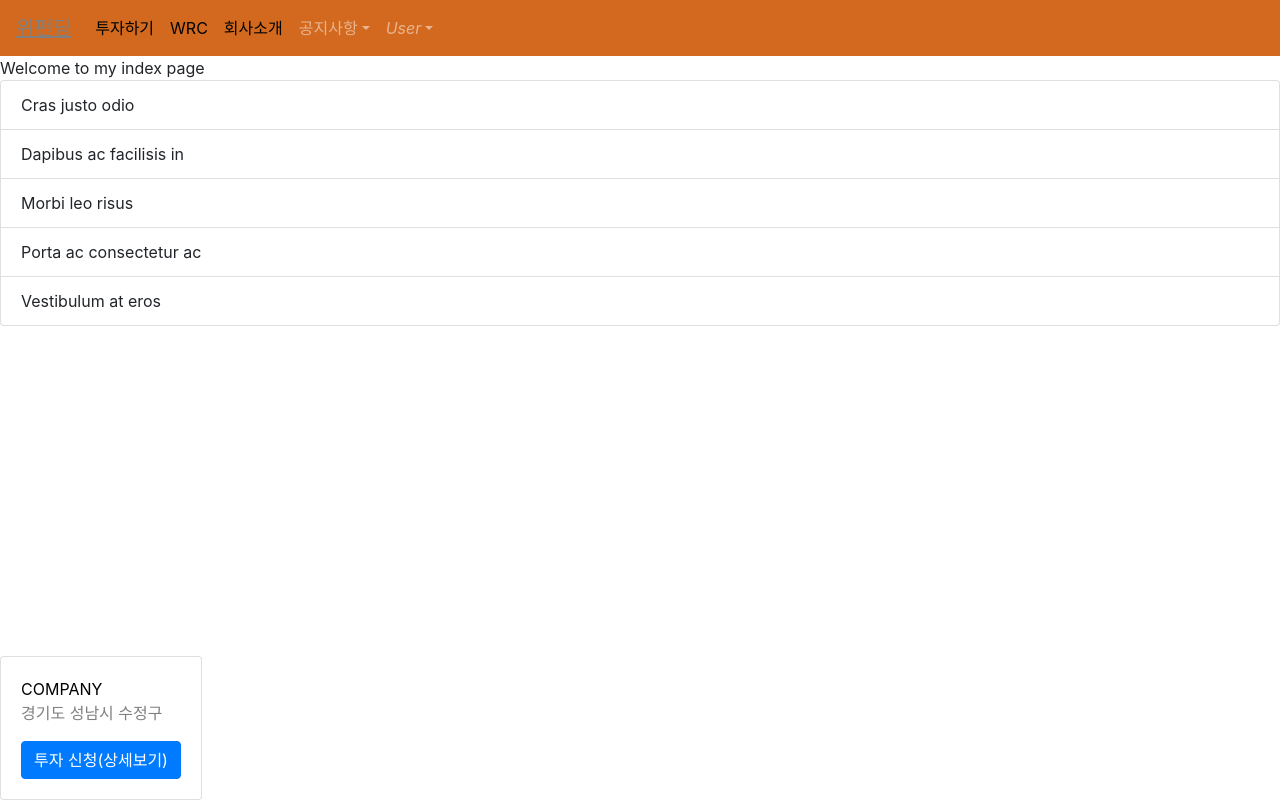
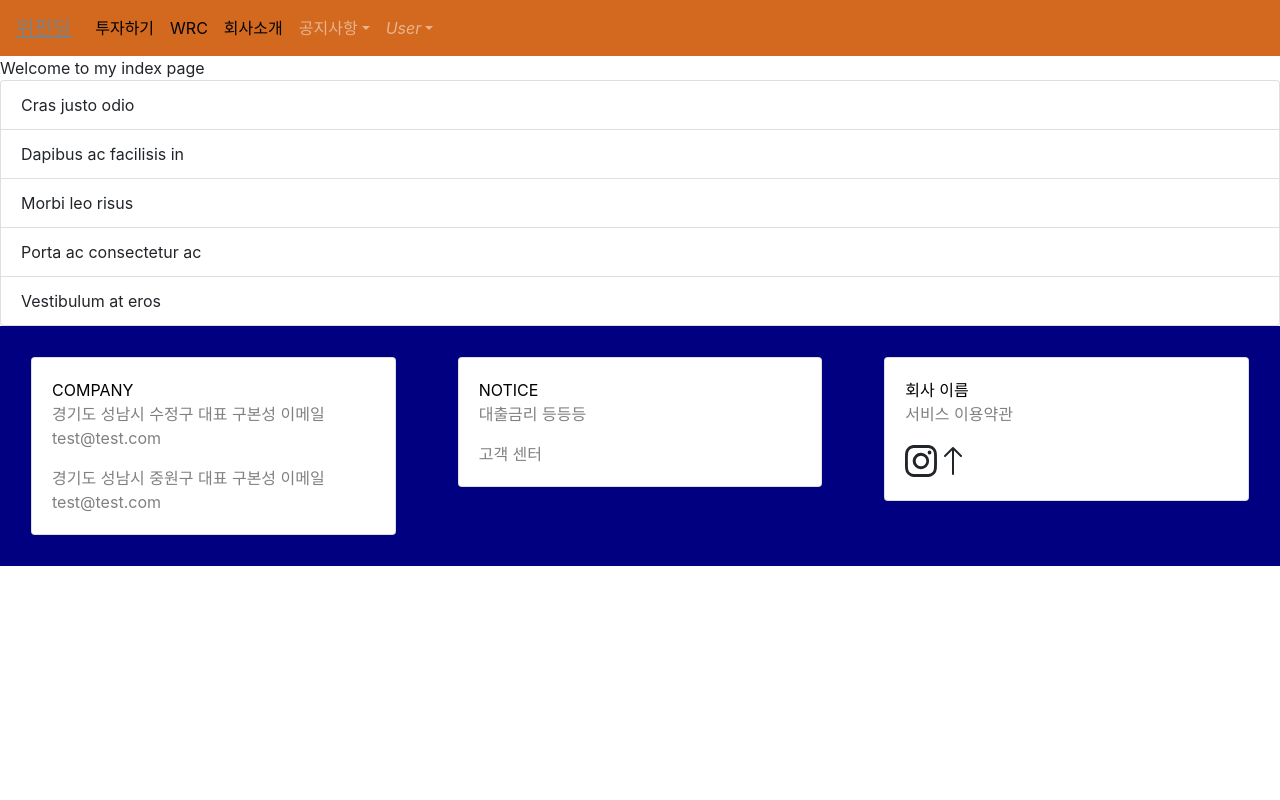
Before and after one commit to goo2821/vue-myPro, a Vue app: page / in a window 1280 px wide. Built offline with nearby package versions, Linux system fonts and the light colour scheme.

Commit message:
add footer, 투자하기

```diff
--- a/src/components/FooterBar.vue
+++ b/src/components/FooterBar.vue
@@ -1,7 +1,7 @@
 <template>
-  <div class="footer">
-    <div>
-      <b-card>
+  <table class="footer">
+      <td>
+      <b-card class="ex">
           <b-card-text
             style="
               margin: 0;
@@ -14,11 +14,59 @@
           </b-card-text>
           <b-card-text style="color: gray; padding: 0">
             경기도 성남시 수정구
+            대표 구본성
+            이메일 test@test.com
           </b-card-text>
-          <b-button href="#" variant="primary">투자 신청(상세보기)</b-button>
+          <b-card-text style="color: gray; padding: 0">
+            경기도 성남시 중원구
+            대표 구본성
+            이메일 test@test.com
+          </b-card-text>
         </b-card>
-    </div>
-  </div>
+        </td>
+        <td>
+        <b-card class="ex">
+          <b-card-text
+            style="
+              margin: 0;
+              color: black;
+              font-size: auto;
+              max-font-size: 20pt;
+            "
+          >
+            NOTICE
+          </b-card-text>
+          <b-card-text style="color: gray; padding: 0">
+            대출금리 등등등
+          </b-card-text>
+          <b-card-text style="color: gray; padding: 0">
+            고객 센터
+          </b-card-text>
+        </b-card>
+        </td>
+        <td>
+        <b-card class="ex">
+          <b-card-text
+            style="
+              margin: 0;
+              color: black;
+              font-size: auto;
+              max-font-size: 20pt;
+            "
+          >
+            회사 이름
+          </b-card-text>
+          <b-card-text style="color: gray; padding: 0">
+            서비스 이용약관
+          </b-card-text>
+
+          <div class="h2 mb-0">
+            <b-icon-instagram></b-icon-instagram>
+            <b-icon-arrow-up></b-icon-arrow-up>
+          </div>
+        </b-card>
+        </td>
+  </table>
 </template>
 
 <script>
@@ -27,8 +75,18 @@ export default {};
 
 <style>
 .footer {
-  float:left 33%;
-  position: absolute;
-  bottom: 0;
+  table-layout: fixed;
+  height: 100%;
+  width: 100%;
+  padding: 0;
+  border-collapse: collapse;
+  background-color: navy;
+
+}
+
+.ex {
+  background-color: navy;
+  margin: 30px;
+  max-width: 100%;
 }
 </style>
--- a/src/main.js
+++ b/src/main.js
@@ -2,11 +2,12 @@ import Vue from 'vue'
 import App from './App.vue'
 import router from './routes/index.js'
 import store from './store/index.js'
-import BootstrapVue from 'bootstrap-vue'
+import { BootstrapVue, BootstrapVueIcons} from 'bootstrap-vue'
 import 'bootstrap/dist/css/bootstrap.min.css'
 import 'bootstrap-vue/dist/bootstrap-vue.css'
 
 Vue.use(BootstrapVue);
+Vue.use(BootstrapVueIcons);
 
 Vue.config.productionTip = false
 
--- a/src/views/Investments.vue
+++ b/src/views/Investments.vue
@@ -14,10 +14,10 @@
       <img src="https://placeimg.com/200/20/any?3" />
       <img src="https://placeimg.com/200/20/any?4" />
     </carousel>
-    <div>
+    <table class="warraper">
         <router-link
           to="/"
-        style="max-width: 25rem; float: left; width: 30%; margin: 15px;"
+          style="max-width: 25rem; float: left; width: 33%; margin: 15px;"
         >
           <b-card
             img-src="https://picsum.photos/60/30/?image=25"
@@ -27,8 +27,10 @@
             style="max-width: 30rem"
             class="mb-2"
           >
-          <b-button class="explaintBtn">test</b-button>
-          <b-button class="explaintBtn">test1</b-button>
+            <h6>
+              <b-badge variant="primary" class="badg">Primary</b-badge>
+              <b-badge variant="primary" class="badg">Primary</b-badge>
+            </h6>
             <b-card-text
               style="
                 margin: 0;
@@ -42,12 +44,20 @@
             <b-card-text style="color: gray; padding: 0">
               경기도 성남시 수정구
             </b-card-text>
-          <b-button href="#" variant="primary">투자 신청(상세보기)</b-button>
+            <div>
+              <b-table hover :items="items"></b-table>
+            </div>
+            <b-progress :max="max" class="goal">
+              <b-progress-bar :value="value" :label="`${((value / max) * 100).toFixed(2)}%`"></b-progress-bar>
+            </b-progress>
+            <b-button href="#" variant="primary" class="BtnForm">투자 신청(상세보기)</b-button>
           </b-card>
         </router-link>
+
+
                 <router-link
-        to="/news"
-        style="max-width: 25rem; float: left; width: 30%; margin: 15px"
+          to="/"
+          style="max-width: 25rem; float: left; width: 33%; margin: 15px;"
         >
           <b-card
             img-src="https://picsum.photos/60/30/?image=25"
@@ -57,8 +67,10 @@
             style="max-width: 30rem"
             class="mb-2"
           >
-          <b-button class="explaintBtn">test</b-button>
-          <b-button class="explaintBtn">test1</b-button>
+            <h6>
+              <b-badge variant="primary" class="badg">Primary</b-badge>
+              <b-badge variant="primary" class="badg">Primary</b-badge>
+            </h6>
             <b-card-text
               style="
                 margin: 0;
@@ -72,12 +84,19 @@
             <b-card-text style="color: gray; padding: 0">
               경기도 성남시 수정구
             </b-card-text>
-          <b-button href="#" variant="primary">투자 신청(상세보기)</b-button>
+            <div>
+              <b-table hover :items="items"></b-table>
+            </div>
+            <b-progress :max="max" class="goal">
+              <b-progress-bar :value="value" :label="`${((value / max) * 100).toFixed(2)}%`"></b-progress-bar>
+            </b-progress>
+            <b-button href="#" variant="primary" class="BtnForm">투자 신청(상세보기)</b-button>
           </b-card>
         </router-link>
+
         <router-link
           to="/"
-        style="max-width: 25rem; float: left; width: 30%; margin: 15px"
+          style="max-width: 25rem; float: left; width: 33%; margin: 15px;"
         >
           <b-card
             img-src="https://picsum.photos/60/30/?image=25"
@@ -87,8 +106,10 @@
             style="max-width: 30rem"
             class="mb-2"
           >
-          <b-button class="explaintBtn">test</b-button>
-          <b-button class="explaintBtn">test1</b-button>
+            <h6>
+              <b-badge variant="primary" class="badg">Primary</b-badge>
+              <b-badge variant="primary" class="badg">Primary</b-badge>
+            </h6>
             <b-card-text
               style="
                 margin: 0;
@@ -102,12 +123,19 @@
             <b-card-text style="color: gray; padding: 0">
               경기도 성남시 수정구
             </b-card-text>
-          <b-button href="#" variant="primary">투자 신청(상세보기)</b-button>
+            <div>
+              <b-table hover :items="items"></b-table>
+            </div>
+            <b-progress :max="max" class="goal">
+              <b-progress-bar :value="value" :label="`${((value / max) * 100).toFixed(2)}%`"></b-progress-bar>
+            </b-progress>
+            <b-button href="#" variant="primary" class="BtnForm">투자 신청(상세보기)</b-button>
           </b-card>
         </router-link>
+
         <router-link
           to="/"
-        style="max-width: 25rem; float: left; width: 30%; margin: 15px"
+          style="max-width: 25rem; float: left; width: 33%; margin: 15px;"
         >
           <b-card
             img-src="https://picsum.photos/60/30/?image=25"
@@ -117,8 +145,10 @@
             style="max-width: 30rem"
             class="mb-2"
           >
-          <b-button class="explaintBtn">test</b-button>
-          <b-button class="explaintBtn">test1</b-button>
+            <h6>
+              <b-badge variant="primary" class="badg">Primary</b-badge>
+              <b-badge variant="primary" class="badg">Primary</b-badge>
+            </h6>
             <b-card-text
               style="
                 margin: 0;
@@ -132,12 +162,19 @@
             <b-card-text style="color: gray; padding: 0">
               경기도 성남시 수정구
             </b-card-text>
-          <b-button href="#" variant="primary">투자 신청(상세보기)</b-button>
+            <div>
+              <b-table hover :items="items"></b-table>
+            </div>
+            <b-progress :max="max" class="goal">
+              <b-progress-bar :value="value" :label="`${((value / max) * 100).toFixed(2)}%`"></b-progress-bar>
+            </b-progress>
+            <b-button href="#" variant="primary" class="BtnForm">투자 신청(상세보기)</b-button>
           </b-card>
         </router-link>
+
         <router-link
-        to="/news"
-        style="max-width: 25rem; float: left; width: 30%; margin: 15px"
+          to="/"
+          style="max-width: 25rem; float: left; width: 33%; margin: 15px;"
         >
           <b-card
             img-src="https://picsum.photos/60/30/?image=25"
@@ -147,8 +184,10 @@
             style="max-width: 30rem"
             class="mb-2"
           >
-          <b-button class="explaintBtn">test</b-button>
-          <b-button class="explaintBtn">test1</b-button>
+            <h6>
+              <b-badge variant="primary" class="badg">Primary</b-badge>
+              <b-badge variant="primary" class="badg">Primary</b-badge>
+            </h6>
             <b-card-text
               style="
                 margin: 0;
@@ -162,39 +201,20 @@
             <b-card-text style="color: gray; padding: 0">
               경기도 성남시 수정구
             </b-card-text>
-          <b-button href="#" variant="primary">투자 신청(상세보기)</b-button>
+            <div>
+              <b-table hover :items="items"></b-table>
+            </div>
+            <b-progress :max="max" class="goal">
+              <b-progress-bar :value="value" :label="`${((value / max) * 100).toFixed(2)}%`"></b-progress-bar>
+            </b-progress>
+            <b-button href="#" variant="primary" class="BtnForm">투자 신청(상세보기)</b-button>
           </b-card>
         </router-link>
-      <router-link
-        to="/"
-        style="max-width: 25rem; float: left; width: 30%; margin: 15px"
-      >
-        <b-card
-          img-src="https://picsum.photos/60/30/?image=25"
-          img-alt="Image"
-          img-top
-          tag="article"
-          style="max-width: 30rem"
-          class="mb-2"
-        >
-          <b-button class="explaintBtn">test</b-button>
-          <b-button class="explaintBtn">test1</b-button>
-          <b-card-text
-            style="
-              margin: 0;
-              color: black;
-              font-size: auto;
-              max-font-size: 20pt;
-            "
-          >
-            #685 오피스텔
-          </b-card-text>
-          <b-card-text style="color: gray; padding: 0">
-            경기도 성남시 수정구
-          </b-card-text>
-          <b-button href="#" variant="primary">투자 신청(상세보기)</b-button>
-        </b-card>
-      </router-link>
+
+
+    </table>
+    <div style="display:flex;align-items: center;justify-content: center;">
+    <b-pagination-nav :pages="pages1" use-router style=""></b-pagination-nav>
     </div>
   </div>
 </template>
@@ -204,6 +224,16 @@ import carousel from "vue-owl-carousel";
 
 export default {
   components: { carousel },
+  data() {
+    return {
+      value: 50,
+      max: 100,
+      pages1: ['?page=1', '?page=2', '?page=3'],
+      items: [
+        {"5000만 원": "모집 금액", "14.00%": "목표 수익률", "9개월": "투자기간"}
+      ]
+    }
+  }
 };
 </script>
 
@@ -217,11 +247,28 @@ export default {
   padding: 0;
 }
 
+.warraper {
+  table-layout: fixed;
+  height: 100%;
+  width: 100%;
+  padding: 0;
+  border-collapse: collapse;
+}
+
 .explaintBtn {
-  display: flex;
-  max-height: 2rem;
-  font-size: 0.5pt;
-  vertical-align: middle;
+  max-height: 12rem;
+  height: 2rem;
   margin: 5px;
+  display: table
 }
+
+.goal {
+  margin-bottom: 15px;
+}
+
+.BtnForm {
+  width: 100%;
+  font-size: auto;
+}
+
 </style>
```
Lines whose indentation alone changed are shown as unchanged.
